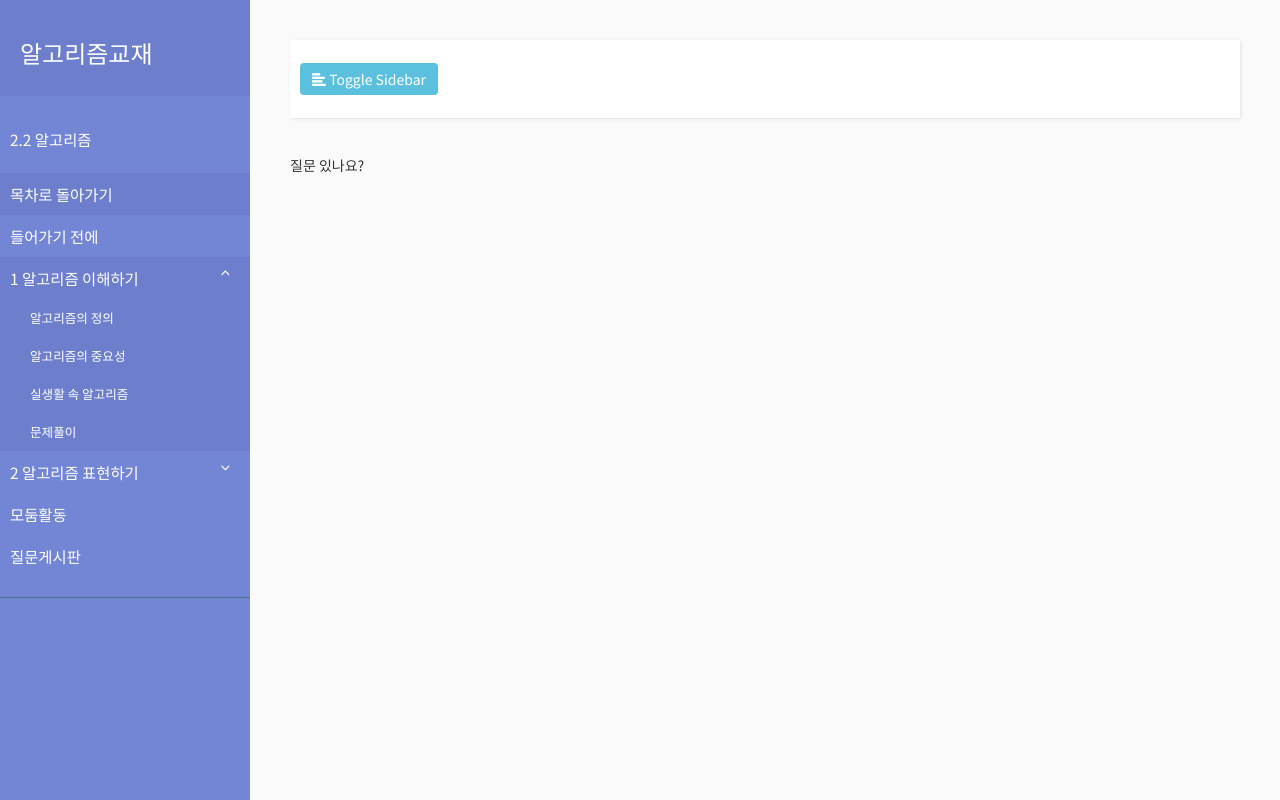
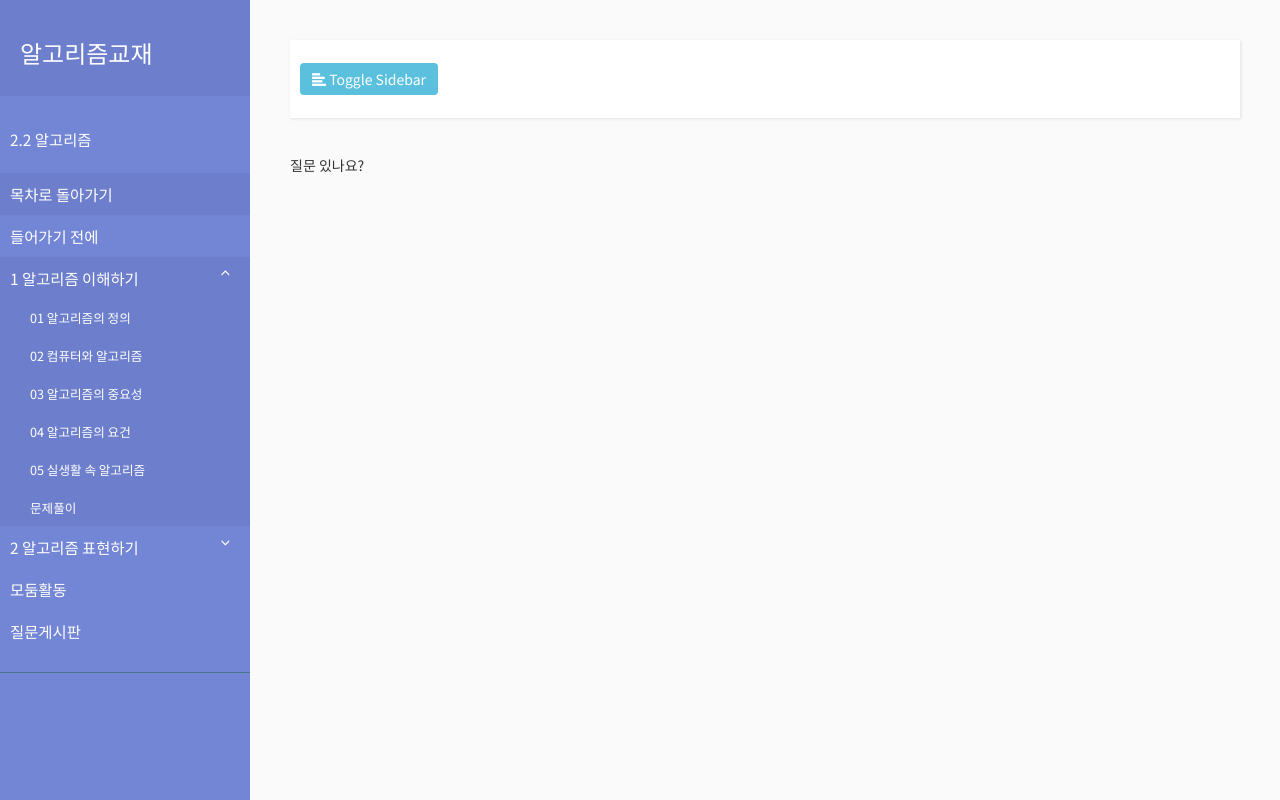
Before and after one commit to Algo-Textbook/algo-textbook-django, a Django app: page /ask/ in a window 1280 px wide, after a click on "1 알고리즘 이해하기". Run offline with Django 3.2, Linux system fonts and the light colour scheme; data that the repository does not hold is empty; some libraries are stand-ins or nearby versions.

Commit message:
modify nav-bar content

```diff
--- a/templates/base.html
+++ b/templates/base.html
@@ -41,9 +41,11 @@
             <li>
                 <a href="#homeSubmenu" data-toggle="collapse" aria-expanded="false">1 알고리즘 이해하기</a>
                 <ul class="collapse list-unstyled" id="homeSubmenu">
-                    <li><a href="./understand_home.html">알고리즘의 정의</a></li>
-                    <li><a href="#">알고리즘의 중요성</a></li>
-                    <li><a href="#">실생활 속 알고리즘</a></li>
+                    <li><a href="#">01 알고리즘의 정의</a></li>
+                    <li><a href="#">02 컴퓨터와 알고리즘</a></li>
+                    <li><a href="#">03 알고리즘의 중요성</a></li>
+                    <li><a href="#">04 알고리즘의 요건</a></li>
+                    <li><a href="#">05 실생활 속 알고리즘</a></li>
                     <li><a href="#">문제풀이</a></li>
                 </ul>
                 <a href="#pageSubmenu" data-toggle="collapse" aria-expanded="false">2 알고리즘 표현하기</a>
```
